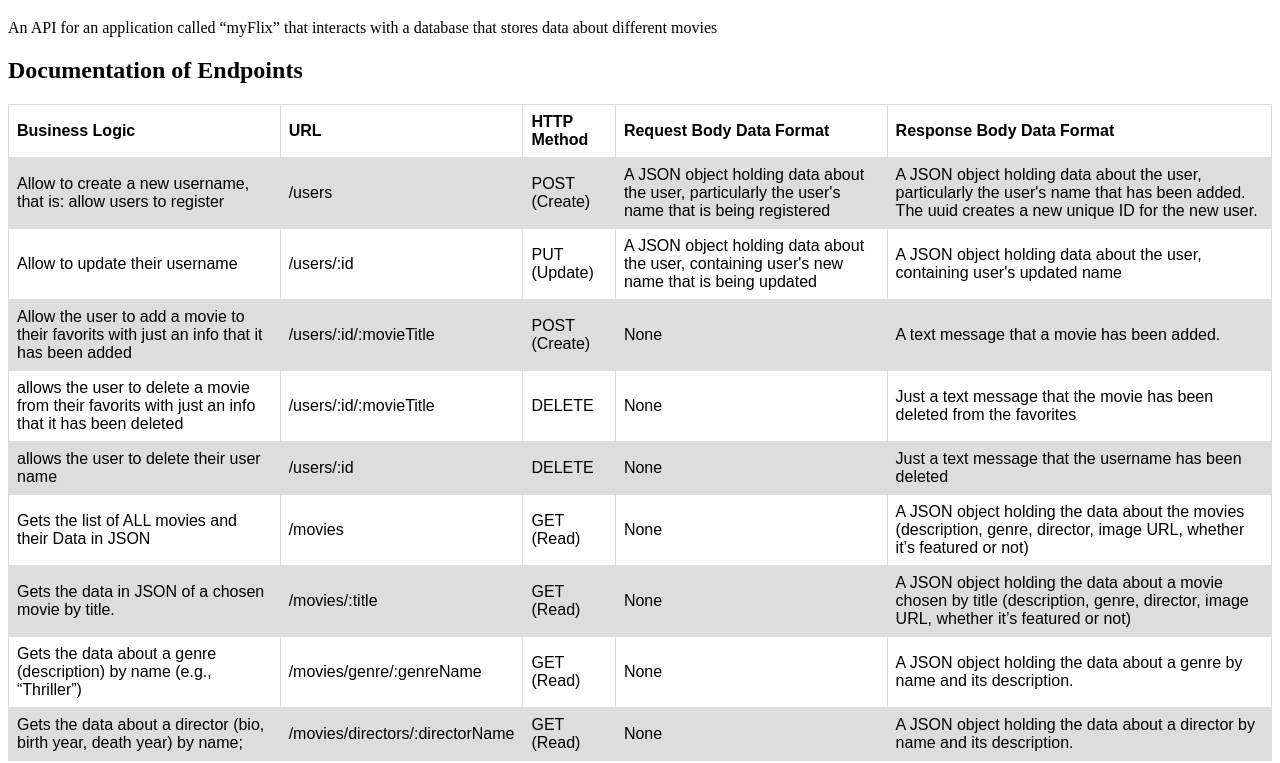
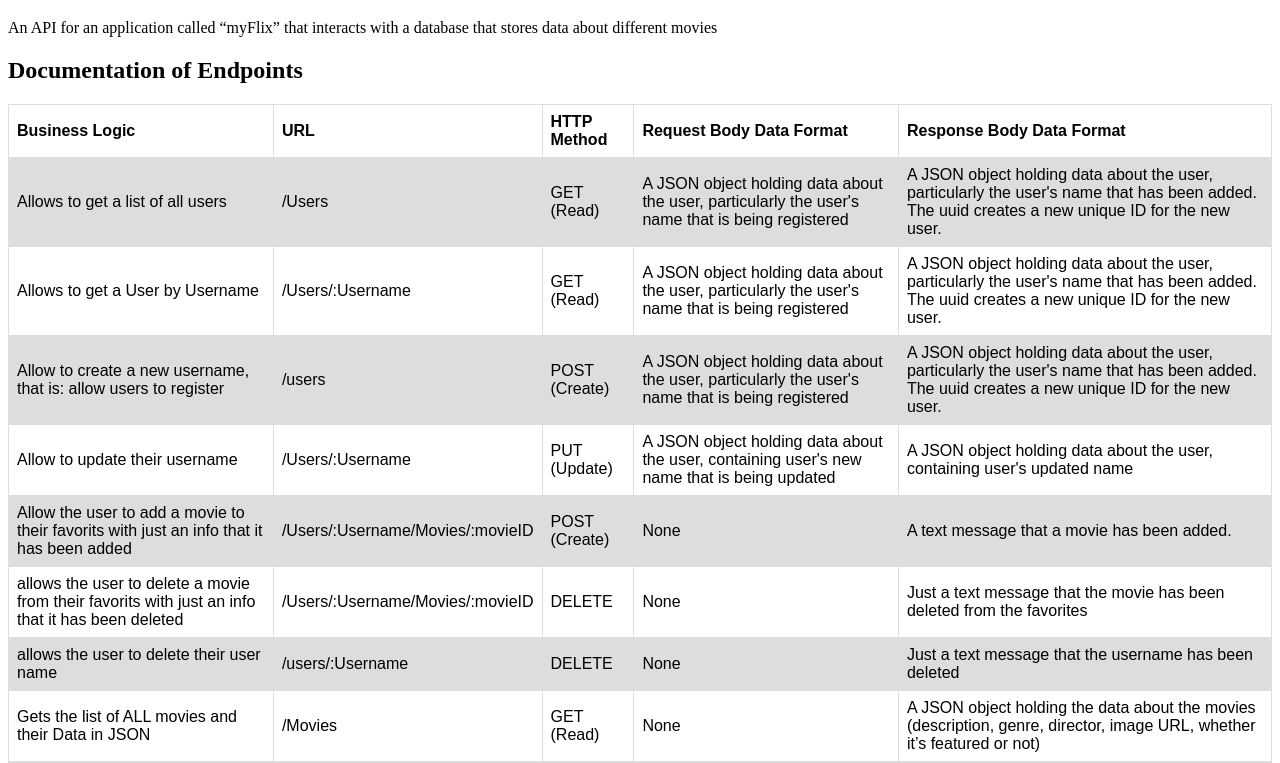
Before and after one commit to agawi88/movie_api, a website: page public/documentation.html in a window 1280 px wide. Shown: the part 61-824 px from the top of the page. Drawn offline with Linux system fonts and the light colour scheme.

Commit message:
Updated documentation.html
Updated my endpoint paths to the current stage

```diff
--- a/public/documentation.html
+++ b/public/documentation.html
@@ -37,6 +37,22 @@
     <th>Response Body Data Format</th>
 </tr>
 <tr>
+    <td>Allows to get a list of all users</td>
+    <td>/Users</td>
+    <td>GET (Read)</td>
+    <td>A JSON object holding data about the user, particularly the user's name that is being registered</td>
+    <td>A JSON object holding data about the user, particularly the user's name that has been added. The uuid creates a
+        new unique ID for the new user.</td>
+</tr>
+<tr>
+    <td>Allows to get a User by Username</td>
+    <td>/Users/:Username</td>
+    <td>GET (Read)</td>
+    <td>A JSON object holding data about the user, particularly the user's name that is being registered</td>
+    <td>A JSON object holding data about the user, particularly the user's name that has been added. The uuid creates a
+        new unique ID for the new user.</td>
+    </tr>
+<tr>
     <td> Allow to create a new username, that is: allow users to register</td>
     <td>/users</td>
     <td>POST (Create)</td>
@@ -45,7 +61,7 @@
 </tr>
 <tr>
     <td> Allow to update their username</td>
-    <td>/users/:id</td>
+    <td>/Users/:Username</td>
     <td>PUT (Update)</td>
 <td>A JSON object holding data about the user, containing user's new name that is being updated</td>
 <td>A JSON object holding data about the user, containing user's updated name</td>
@@ -53,35 +69,35 @@
 <tr>
     <td> Allow the user to add a movie to their favorits with just an info that it has been added
 </td>
-    <td>/users/:id/:movieTitle</td>
+    <td>/Users/:Username/Movies/:movieID</td>
     <td>POST (Create)</td>
     <td>None</td>
     <td>A text message that a movie has been added.</td>
 </tr>
 <tr>
     <td>allows the user to delete a movie from their favorits with just an info that it has been deleted</td>
-    <td>/users/:id/:movieTitle</td>
+    <td>/Users/:Username/Movies/:movieID</td>
     <td>DELETE</td>
     <td>None</td>
     <td>Just a text message that the movie has been deleted from the favorites</td>
 </tr>
 <tr>
     <td>allows the user to delete their user name</td>
-    <td>/users/:id</td>
+    <td>/users/:Username</td>
     <td>DELETE</td>
     <td>None</td>
     <td>Just a text message that the username has been deleted</td>
 </tr>
 <tr>
     <td> Gets the list of ALL movies and their Data in JSON</td>
-    <td>/movies</td>
+    <td>/Movies</td>
     <td>GET (Read)</td>
     <td>None</td>
     <td>A JSON object holding the data about the movies (description, genre, director, image URL, whether it’s featured or not)</td>
 </tr>
 <tr>
     <td> Gets the data in JSON of a chosen movie by title. </td>
-    <td>/movies/:title</td>
+    <td>/Movies/:Title</td>
     <td>GET (Read)</td>
     <td>None</td>
     <td>A JSON object holding the data about a movie chosen by title (description, genre, director, image URL, whether it’s featured
@@ -89,14 +105,14 @@
 </tr>
 <tr>
     <td> Gets the data about a genre (description) by name (e.g., “Thriller”) </td>
-    <td>/movies/genre/:genreName</td>
+    <td>/Movies/Genres/:genreName</td>
     <td>GET (Read)</td>
     <td>None</td>
     <td>A JSON object holding the data about a genre by name and its description.</td>
 </tr>
 <tr>
     <td> Gets the data about a director (bio, birth year, death year) by name; </td>
-    <td>/movies/directors/:directorName</td>
+    <td>/Movies/Directors/:directorName</td>
     <td>GET (Read)</td>
     <td>None</td>
     <td>A JSON object holding the data about a director by name and its description.</td>
```
